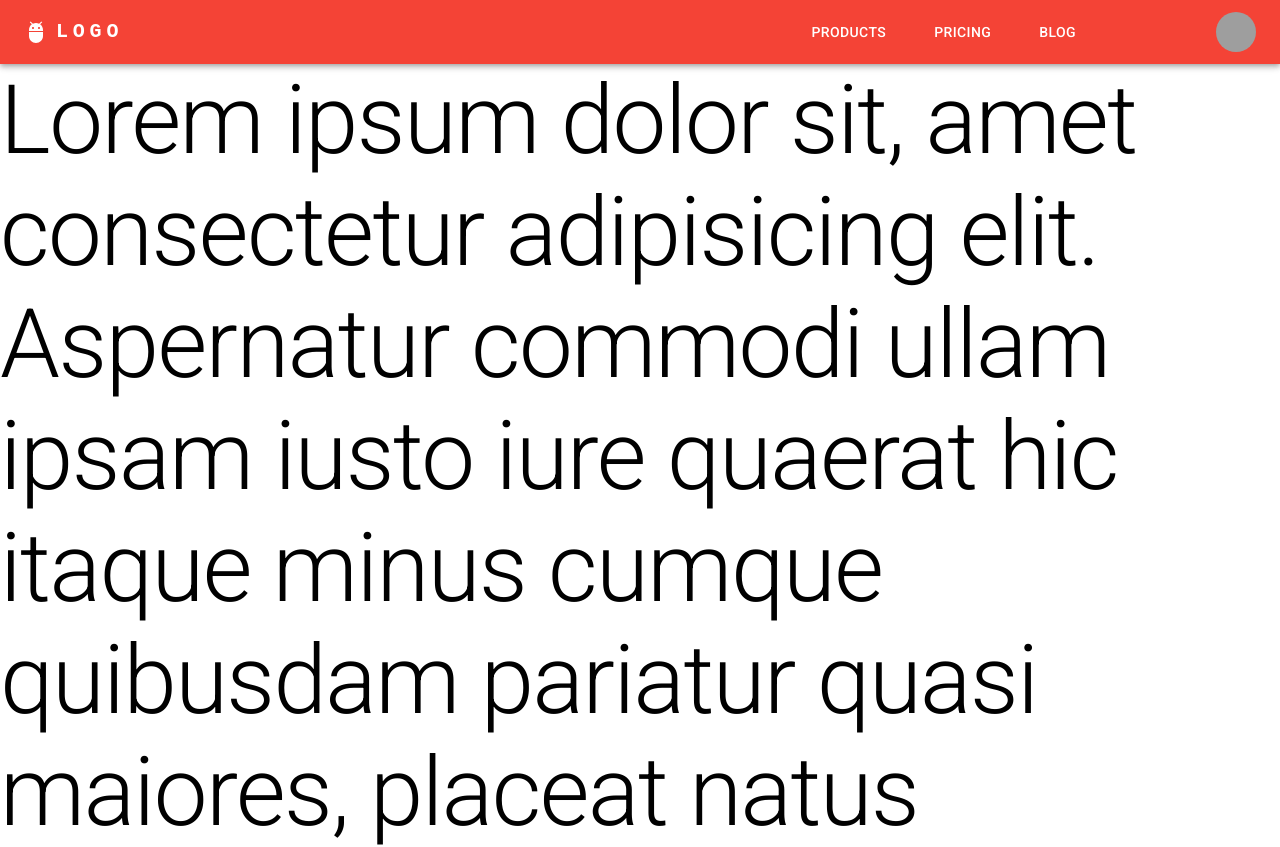
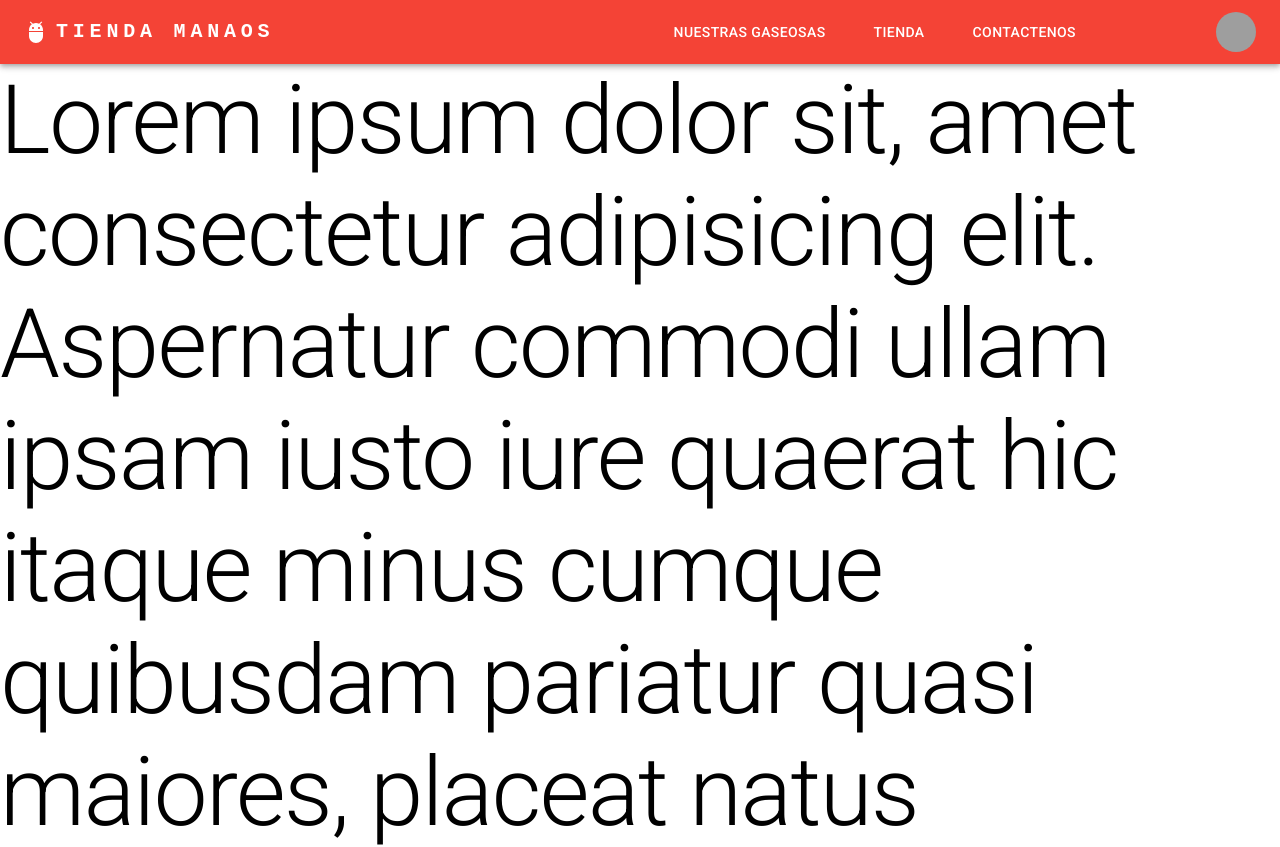
Before and after one commit to francalonje/tiendasaraza-francalonje, a React (Create React App) app: page / in a window 1280 px wide. Shown: the top 847 px of the page. Built offline with nearby package versions, Linux system fonts and the light colour scheme; grey boxes are pictures that could not be loaded.

Commit message:
cambio de textos

```diff
--- a/src/App.jsx
+++ b/src/App.jsx
@@ -1,6 +1,6 @@
 import React from 'react'
 import Typography from '@mui/material/Typography'
-import ResponsiveAppBar from './Components/ResponsiveAppBar';
+import NavBar from './Components/NavBar';
 import { ThemeProvider, createTheme } from '@mui/material/styles';
 import { green, red } from '@mui/material/colors';
 
@@ -22,7 +22,7 @@ function App() {
     <div>
       <ThemeProvider theme={theme}>
         <Typography variant="body1" color="initial">
-          <ResponsiveAppBar></ResponsiveAppBar>
+          <NavBar></NavBar>
           <Typography variant="h1" color="initial">
             Lorem ipsum dolor sit, amet consectetur adipisicing elit. Aspernatur commodi ullam ipsam iusto iure quaerat hic itaque minus cumque quibusdam pariatur quasi maiores, placeat natus doloremque. Nobis sint iure beatae.
           </Typography>
--- a/src/Components/ResponsiveAppBar.jsx
+++ b/src/Components/NavBar.jsx
@@ -13,7 +13,7 @@ import Tooltip from '@mui/material/Tooltip';
 import MenuItem from '@mui/material/MenuItem';
 import AdbIcon from '@mui/icons-material/Adb';
 
-const pages = ['Products', 'Pricing', 'Blog'];
+const pages = ['Nuestras Gaseosas', 'Tienda', 'Contactenos'];
 const settings = ['Profile', 'Account', 'Dashboard', 'Logout'];
 
 const ResponsiveAppBar = () => {
@@ -56,7 +56,7 @@ const ResponsiveAppBar = () => {
               textDecoration: 'none',
             }}
           >
-            LOGO
+            TIENDA MANAOS
           </Typography>
 
           <Box sx={{ flexGrow: 100, display: { xs: 'flex', md: 'none' } }}>
```
